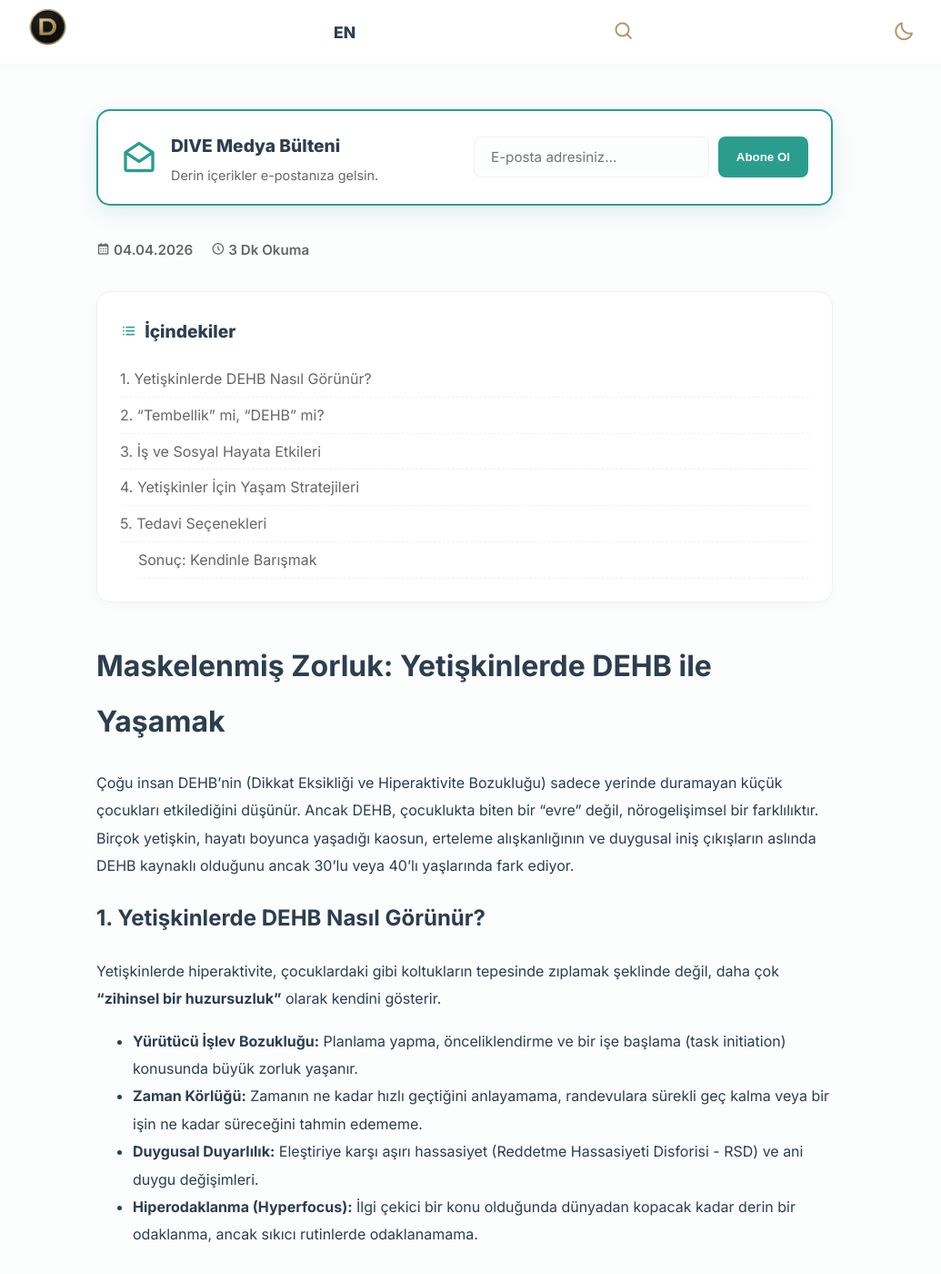
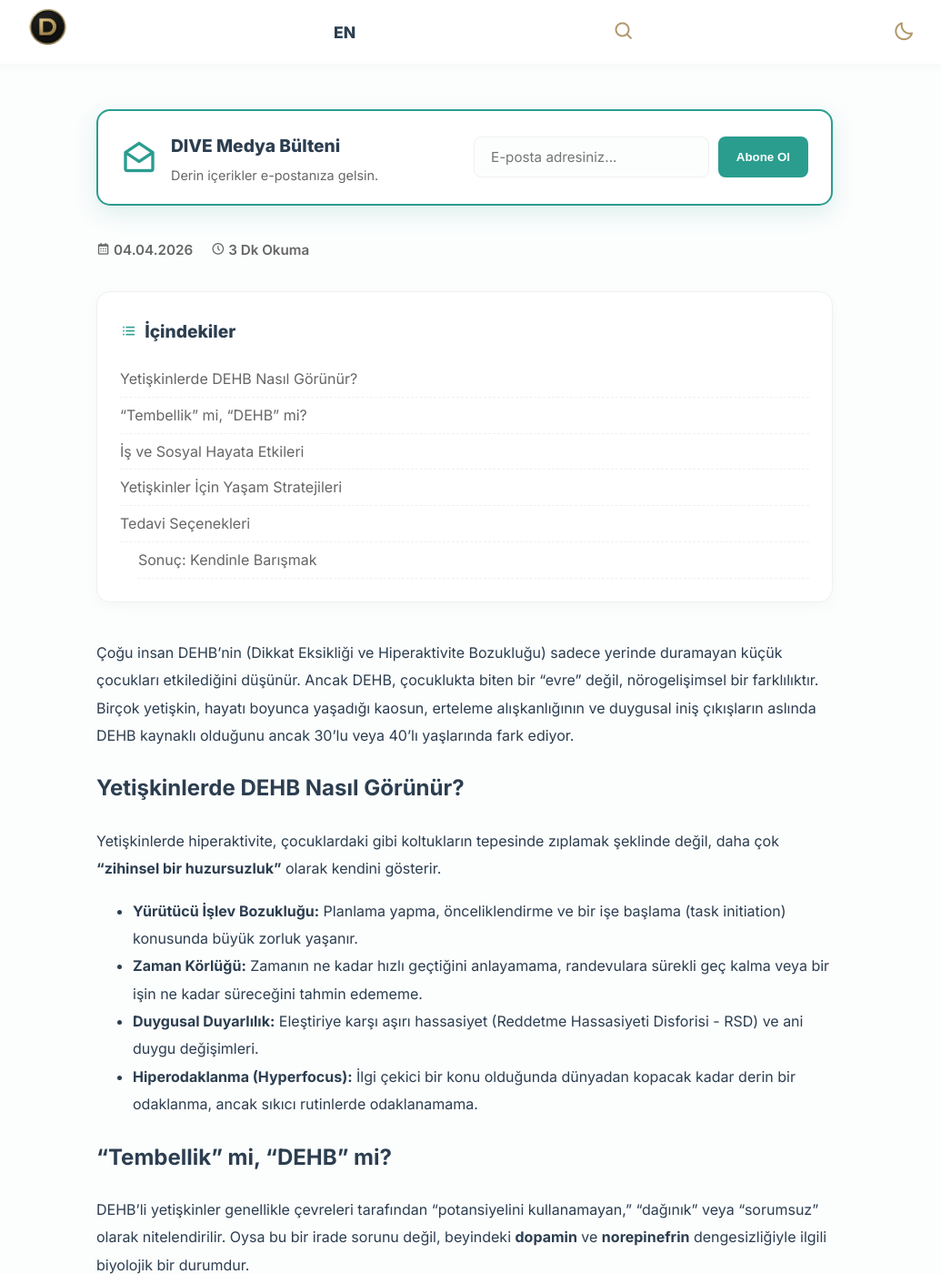
Before and after one commit to EKTHOLDING/dive, a Jekyll site: the page built from _posts/2026-04-04-yetişkinlerde-dehb-belirtileri-yetişkinlerde-adhd-tanısı.md, in a window 1280 px wide and 1400 px high. Shown: the whole window at 91% size, without its empty margins (129-1164 px from the left). Built offline with Jekyll 4.4.1, drawn with Linux system fonts in a browser that asks for light colours; some of the changed text lies outside the part shown.

Commit message:
Update 🇹🇷 Türkçe Yazı Ekle “2026-04-04-yetişkinlerde-dehb-belirtileri-yetişkinlerde-adhd-tanısı”

```diff
--- a/_posts/2026-04-04-yetişkinlerde-dehb-belirtileri-yetişkinlerde-adhd-tanısı.md
+++ b/_posts/2026-04-04-yetişkinlerde-dehb-belirtileri-yetişkinlerde-adhd-tanısı.md
@@ -6,11 +6,9 @@ kategori: Klinik Psikoloji ve Ruh Sağlığı
 image: https://res.cloudinary.com/dk9zsrfpj/image/upload/v1775330922/Gemini_Generated_Image_m2l4xkm2l4xkm2l4_1_ewxc9z.png
 ---
 
-# Maskelenmiş Zorluk: Yetişkinlerde DEHB ile Yaşamak
-
 Çoğu insan DEHB'nin (Dikkat Eksikliği ve Hiperaktivite Bozukluğu) sadece yerinde duramayan küçük çocukları etkilediğini düşünür. Ancak DEHB, çocuklukta biten bir "evre" değil, nörogelişimsel bir farklılıktır. Birçok yetişkin, hayatı boyunca yaşadığı kaosun, erteleme alışkanlığının ve duygusal iniş çıkışların aslında DEHB kaynaklı olduğunu ancak 30’lu veya 40’lı yaşlarında fark ediyor.
 
-## 1. Yetişkinlerde DEHB Nasıl Görünür?
+##  Yetişkinlerde DEHB Nasıl Görünür?
 
 Yetişkinlerde hiperaktivite, çocuklardaki gibi koltukların tepesinde zıplamak şeklinde değil, daha çok **"zihinsel bir huzursuzluk"** olarak kendini gösterir.
 
@@ -19,18 +17,18 @@ Yetişkinlerde hiperaktivite, çocuklardaki gibi koltukların tepesinde zıplama
 - **Duygusal Duyarlılık:** Eleştiriye karşı aşırı hassasiyet (Reddetme Hassasiyeti Disforisi - RSD) ve ani duygu değişimleri.
 - **Hiperodaklanma (Hyperfocus):** İlgi çekici bir konu olduğunda dünyadan kopacak kadar derin bir odaklanma, ancak sıkıcı rutinlerde odaklanamama.
 
-## 2. "Tembellik" mi, "DEHB" mi?
+## "Tembellik" mi, "DEHB" mi?
 
 DEHB'li yetişkinler genellikle çevreleri tarafından "potansiyelini kullanamayan," "dağınık" veya "sorumsuz" olarak nitelendirilir. Oysa bu bir irade sorunu değil, beyindeki **dopamin** ve **norepinefrin** dengesizliğiyle ilgili biyolojik bir durumdur.
 
 - **Tembellikte** kişi bir işi yapmak istemez.
 - **DEHB'de** kişi o işi yapmayı çok ister ama beyni "başlat" komutunu vermekte zorlanır (ADHD Paralysis).
 
-## 3. İş ve Sosyal Hayata Etkileri
+##  İş ve Sosyal Hayata Etkileri
 
 Yetişkin DEHB'si tedavi edilmediğinde; iş yerinde sık hata yapma, sık iş değiştirme, finansal yönetim zorlukları ve ikili ilişkilerde "dinlemiyormuş" gibi görünme nedeniyle sorunlara yol açabilir. Ancak DEHB'li bireylerin **yaratıcılık, kriz anında hızlı çözüm üretme ve kalıpların dışında düşünme** gibi muazzam avantajları da vardır.
 
-## 4. Yetişkinler İçin Yaşam Stratejileri
+##  Yetişkinler İçin Yaşam Stratejileri
 
 Tanı almış veya belirtileri kendinde gözlemleyen yetişkinler için hayatı kolaylaştıracak "beyin dostu" yöntemler:
 
@@ -39,7 +37,7 @@ Tanı almış veya belirtileri kendinde gözlemleyen yetişkinler için hayatı
 3. **Vücut Dublörlüğü (Body Doubling):** Yanınızda sadece duran birinin olması bile (bir kafede çalışmak veya bir arkadaşla görüntülü konuşurken iş yapmak) odaklanmanızı artırabilir.
 4. **Dopamin Menüsü Hazırlayın:** Modunuz düştüğünde sizi ekrana hapsetmeyecek, sağlıklı dopamin veren (5 dakika yürüyüş, müzik dinleme vb.) bir liste oluşturun.
 
-## 5. Tedavi Seçenekleri
+## Tedavi Seçenekleri
 
 Modern tıpta yetişkin DEHB'si için multimodal (çok yönlü) bir yaklaşım izlenir:
 
```
Also changed, not shown: other parts of _posts/2026-04-04-yetişkinlerde-dehb-belirtileri-yetişkinlerde-adhd-tanısı.md (+1 -1 lines).
